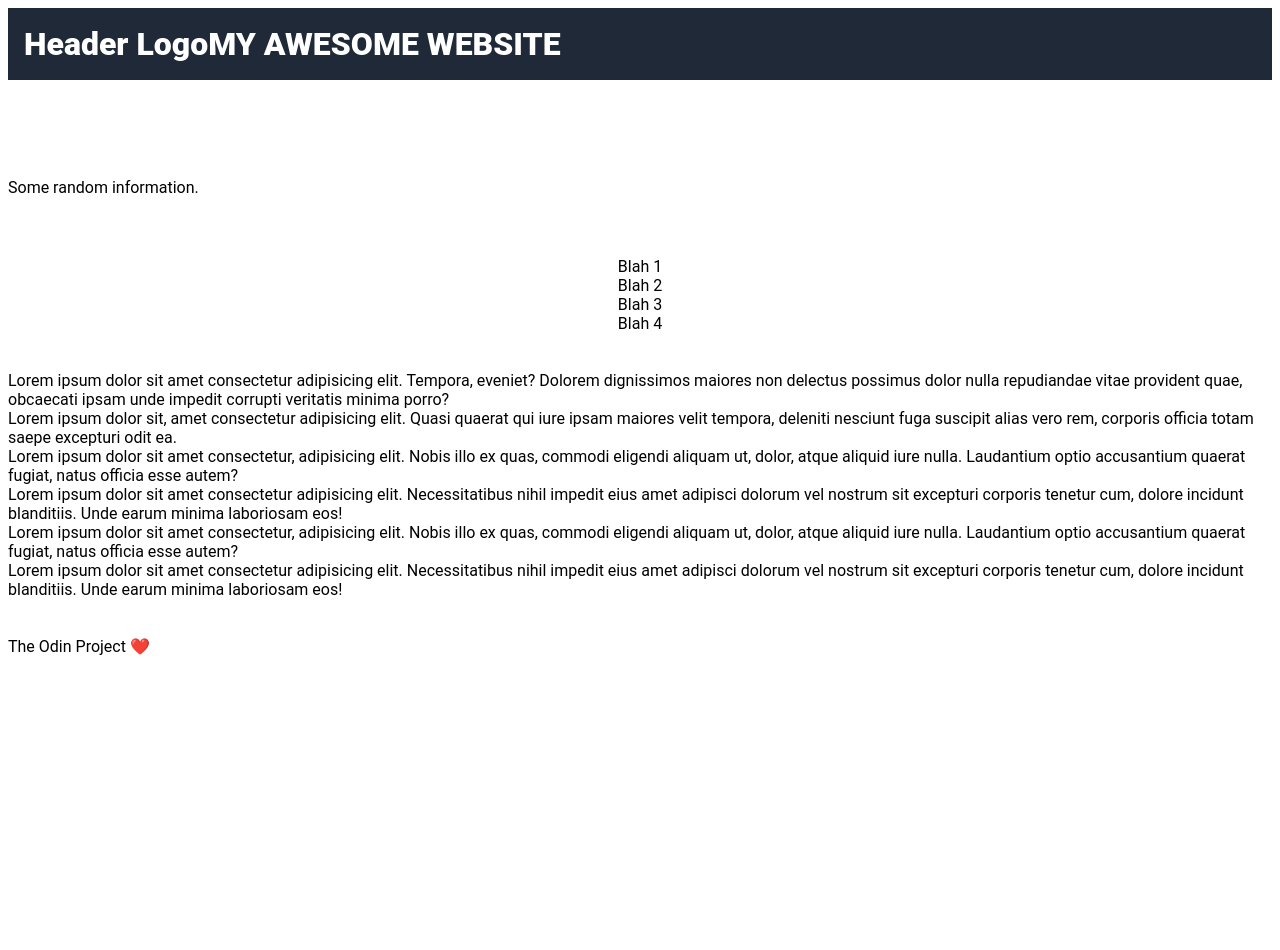
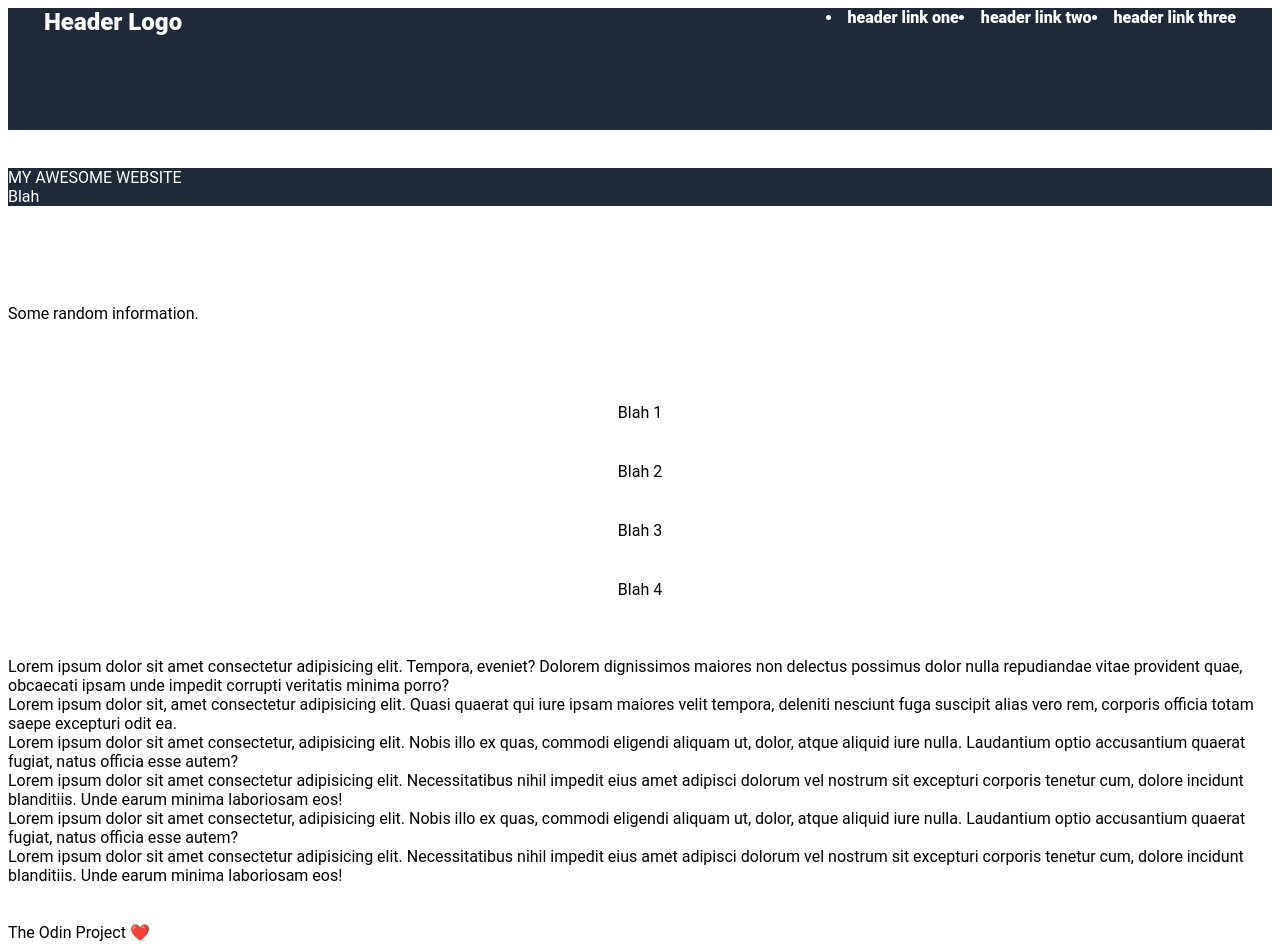
Before and after one commit to brandanblevins/replicate-example-site, a plain HTML site: page example-site/index.html in a window 1280 px wide. Before the commit the page ends 800 px from the top, so only its background shows below. Drawn offline with Linux system fonts and the light colour scheme.

Commit message:
Check in progress

```diff
--- a/example-site/index.html
+++ b/example-site/index.html
@@ -4,17 +4,28 @@
     <meta charset="UTF-8">
     <meta http-equiv="X-UA-Compatible" content="IE=edge">
     <meta name="viewport" content="width=device-width, initial-scale=1.0">
-    <title>The Holy Grail</title>
     <link rel="stylesheet" href="style.css">
   </head>
   <body>
-    <div class="header">
-        <div class="top-nav">Header Logo</div>
-        <div class="card">MY AWESOME WEBSITE</div>
+    <div class="section-1">
+        <div class="header-logo">Header Logo</div>
+        <div class="header-links">
+            <ul-1>
+                <li><a href="#"></a>header link one</li>
+                <li><a href="#"></a>header link two</li>
+                <li><a href="#"></a>header link three</li>
+            </ul-1>
+        </div>
     </div>
         <br>
         <br>
-    <div class="body">
+    <div class="section-2">
+        <div class="blah">MY AWESOME WEBSITE</div>
+        <div class="blah">Blah</div>
+    </div>
+        <br>
+        <br>
+    <div class="section-3">
       <div class="container-1">
           <div class="random">Some random information.</div>
           <div class="card-1">Blah 1</div>
@@ -24,7 +35,7 @@
       </div>
         <br>
         <br>
-      <div class="container-2">
+      <div class="section-4">
         <div class="card-2">Lorem ipsum dolor sit amet consectetur adipisicing elit. Tempora, eveniet? Dolorem dignissimos maiores non delectus possimus dolor nulla repudiandae vitae provident quae, obcaecati ipsam unde impedit corrupti veritatis minima porro?</div>
         <div class="card-2">Lorem ipsum dolor sit, amet consectetur adipisicing elit. Quasi quaerat qui iure ipsam maiores velit tempora, deleniti nesciunt fuga suscipit alias vero rem, corporis officia totam saepe excepturi odit ea.</div>
         <div class="card-2">Lorem ipsum dolor sit amet consectetur, adipisicing elit. Nobis illo ex quas, commodi eligendi aliquam ut, dolor, atque aliquid iure nulla. Laudantium optio accusantium quaerat fugiat, natus officia esse autem?</div>
--- a/example-site/style.css
+++ b/example-site/style.css
@@ -5,23 +5,30 @@ body{
     flex: 1;
 }
 
-    .header {
+    .section-1 {
         background-color: #1F2937;
-        height: 72px;
+        height: 122px;
         color: white;
         display: flex;
-        align-items: center;
-        padding: 0 16px;
-        font-size: 32px;
+        padding: 0 36px;
         font-weight: 900;
+        justify-content: space-between;
     }
 
-    .top-nav {
-        align-items: flex-start;
+    .header-logo {
+        font-size: 24px;
+        color: #F9FAF8;
     }
 
-    .card {
-        justify-self: right;
+    ul-1 {
+        display: flex;
+        flex-direction: row;
+        justify-content: end;
+    }
+
+    .section-2 {
+        background-color: #1F2937;
+        color: white;
     }
 
     .random {
@@ -35,5 +42,6 @@ body{
         flex: 1;
         flex-direction: row;
         justify-content: center;
+        padding: 20px;
     }
 }
```
